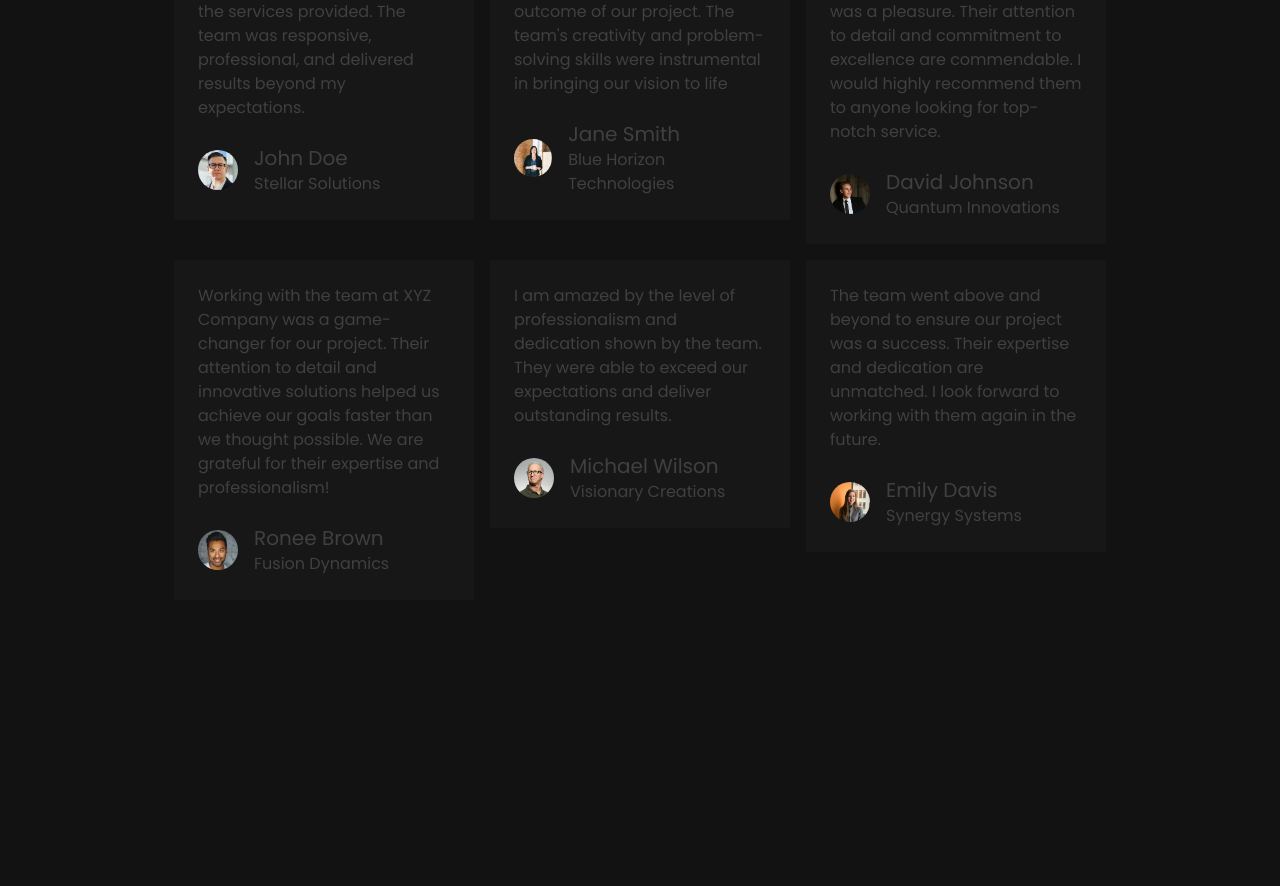
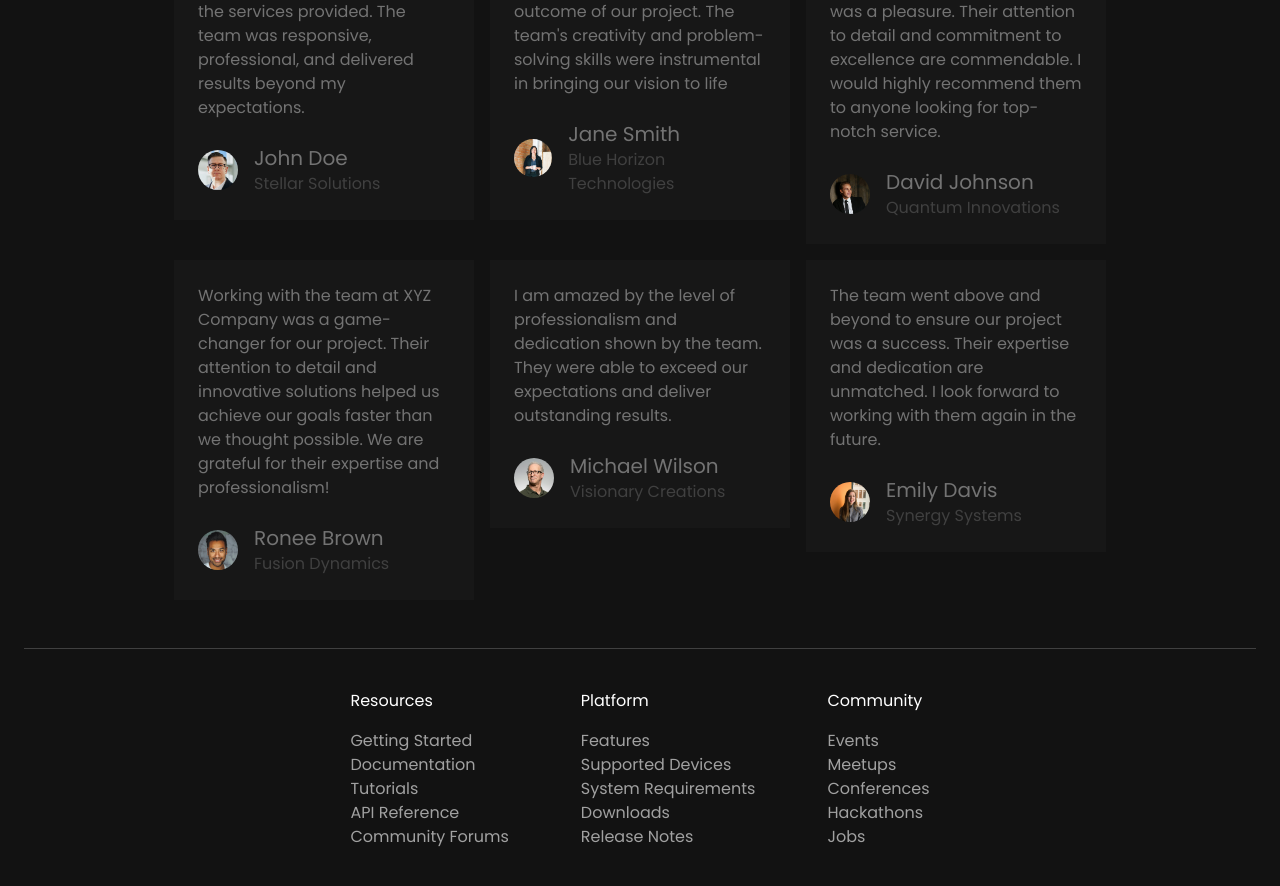
Before and after one commit to yazy7991/React-UI, a React (Vite) app: page / in a window 1280 px wide. Shown: the part 3023-3909 px from the top of the page. Before the commit the page ends 3631 px from the top, so only its background shows below. Built offline with nearby package versions, Linux system fonts and the light colour scheme.

Commit message:
Feat(component): Add footer component

```diff
--- /dev/null
+++ b/components/Footer.jsx
@@ -0,0 +1,26 @@
+import React from 'react'
+import FooterCard from './FooterCard'
+import {resourcesLinks, platformLinks, communityLinks} from '../src/constants/index.jsx'
+
+const Footer = () => {
+  return (
+    <div className='mt-10 gap-10 justify-center items-center border-t border-neutral-700 p-6 flex flex-wrap sm:flex-col lg:flex-row'>
+        {
+            <FooterCard title={"Resources"} items={resourcesLinks} />
+        }
+
+        {
+            <FooterCard title={"Platform"} items={platformLinks} />
+        }
+
+        {
+            <FooterCard title={"Community"} items={communityLinks} />
+        }
+
+
+
+    </div>
+  )
+}
+
+export default Footer
--- /dev/null
+++ b/components/FooterCard.jsx
@@ -0,0 +1,20 @@
+import React from 'react'
+
+const FooterCard = ({title,items}) => {
+  return (
+    <div className='p-4'>
+        <p className='mb-4'>{title}</p>
+
+            <ul>
+                {
+                    items.map((item,index)=>(
+                        <li className='text-neutral-400' key={index}><a href={item.href}>{item.text}</a></li>
+
+                    ))
+                }
+            </ul>
+    </div>
+  )
+}
+
+export default FooterCard
--- a/components/TestimonialContent.jsx
+++ b/components/TestimonialContent.jsx
@@ -3,13 +3,13 @@ import React from 'react'
 const TestimonialContent = ({user,company,text,image}) => {
   return (
     <div className='bg-neutral-900 w-[300px] m-2 p-6'>
-        <p className='mb-6 text-neutral-700'>{text}</p>
+        <p className='mb-6 text-neutral-500'>{text}</p>
         <div className='flex items-center gap-4'>
             <div className='w-10'>
                 <img className='rounded-full' src={image}/>
             </div>
             <div className='text-neutral-700'>
-                <h2 className='text-xl'>{user}</h2>
+                <h2 className='text-xl text-neutral-500'>{user}</h2>
                 <p>{company}</p>
             </div>
         </div>
--- a/src/App.jsx
+++ b/src/App.jsx
@@ -5,6 +5,7 @@ import Hero from '../components/Hero';
 import Feature from '../components/Feature';
 import Pricing from '../components/Pricing';
 import Testimonial from '../components/Testimonial';
+import Footer from '../components/Footer';
 
 const App = () => {
   return (
@@ -16,6 +17,7 @@ const App = () => {
         <Workflow />
         <Pricing />
         <Testimonial />
+        <Footer />
       </div>
 
     </>
```
